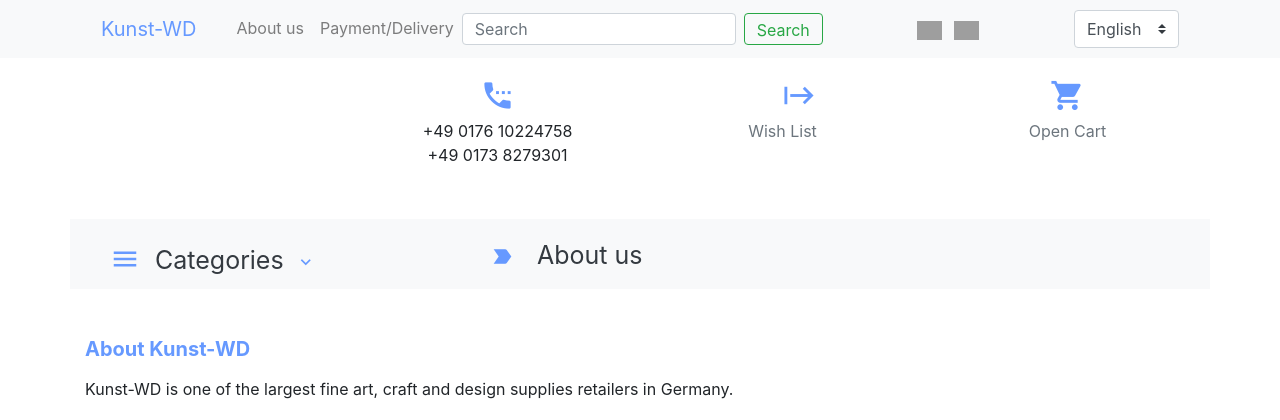
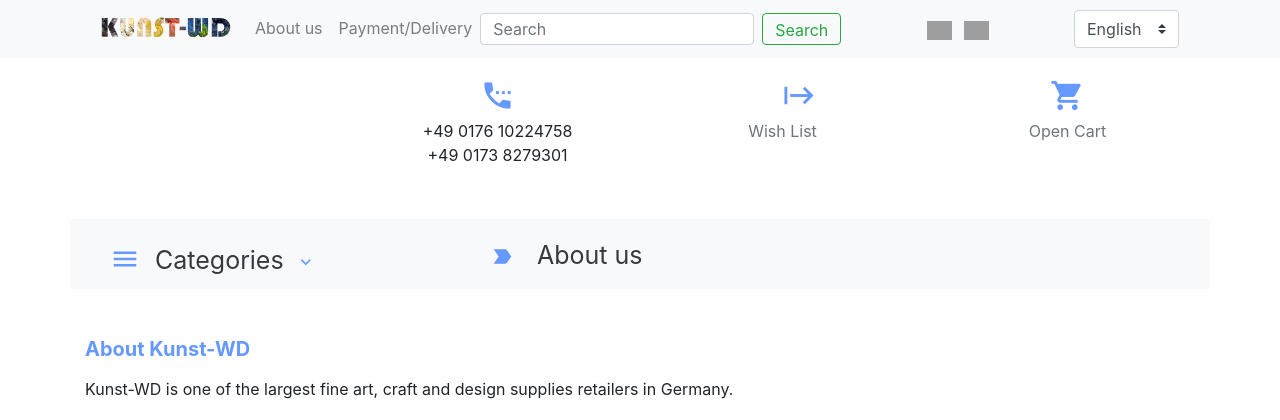
Before and after one commit to yurabysaha/de_market, a Django app: page /en/about/ in a window 1280 px wide. Shown: the top 420 px of the page. Run offline with Django 3.2, Linux system fonts and the light colour scheme; data that the repository does not hold is empty; parts of the project's set-up code (start-up, migrations or seed data) failed here and were passed over; some libraries are stand-ins or nearby versions; grey boxes are pictures that could not be loaded.

Commit message:
Add logo

```diff
--- a/templates/base.html
+++ b/templates/base.html
@@ -41,7 +41,7 @@
 <div class="container-fluid bg-light">
     <div class="container">
     <nav class="navbar navbar-expand-lg navbar-light">
-        <a class="navbar-brand" style="color: #6699FF" href="/">Kunst-WD</a>
+        <a class="navbar-brand p-0 m-0" style="color: #6699FF" href="/"><img style="width: 130px; margin-top: -7px" src="{%  static 'images/kunst-logo.png'  %}"></a>
         <button class="navbar-toggler" type="button" data-toggle="collapse" data-target="#navbarSupportedContent"
                 aria-controls="navbarSupportedContent" aria-expanded="false" aria-label="Toggle navigation">
             <span class="navbar-toggler-icon"></span>
```
Also changed, not shown: pages/static/images/kunst-logo.png (added), static/images/kunst-logo.png (added).
